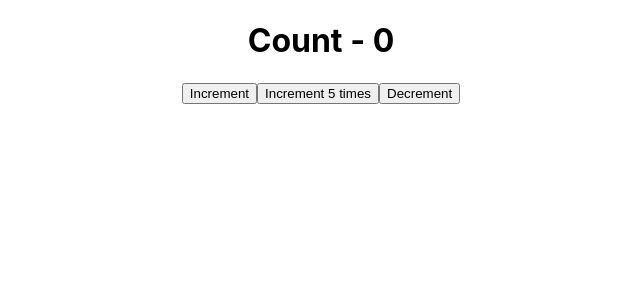
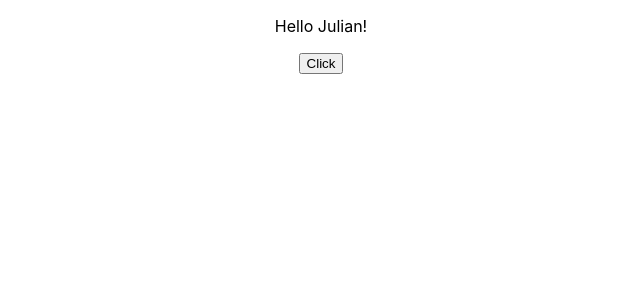
Before and after one commit to Julian-Bhardwaja/React_Tutorial, a React (Create React App) app: page / in a window 1280 px wide. Shown: the top 300 px of the page, without its empty margins (319-959 px from the left). Built offline with nearby package versions, Linux system fonts and the light colour scheme.

Commit message:
binding event handler

```diff
--- a/src/App.js
+++ b/src/App.js
@@ -1,6 +1,9 @@
 import './App.css';
 
+import ClassClick from './components/ClassClick';
 import Counter from './components/Counter';
+import EventBind from './components/EventBind';
+import FunctionClick from './components/FunctionClick';
 
 // import Hello from './components/Hello';
 // import Message from './components/Message';
@@ -15,7 +18,10 @@ function App() {
        <Hello name={'Bae'} age={19} />
        <Hello name={'Gura'} age={21} ><p>This is children props</p></Hello> */}
        {/* <Message /> */}
-       <Counter />
+       {/* <Counter /> */}
+       {/* <FunctionClick />
+       <ClassClick /> */}
+       <EventBind />
     </div>
   );
 }
--- /dev/null
+++ b/src/components/ClassClick.js
@@ -0,0 +1,16 @@
+import React, { Component } from 'react';
+
+class ClassClick extends Component {
+    handleClick = () => {
+        console.log('Class Click');
+    }
+    render() {
+        return (
+            <div>
+                <button onClick={this.handleClick}>Click me</button>
+            </div>
+        )
+    }
+}
+
+export default ClassClick
--- /dev/null
+++ b/src/components/EventBind.js
@@ -0,0 +1,29 @@
+import React, { Component } from 'react'
+
+class EventBind extends Component {
+    constructor(props) {
+        super(props);
+
+        this.state = {
+             message: 'Hello Julian!',
+        }
+    }
+
+    changeMessage = () => {
+        this.setState({
+            message: 'Goodbye Julian!'
+        })
+        console.log('click')
+    }
+
+    render() {
+        return (
+            <div>
+                <p>{this.state.message}</p>
+                <button onClick={this.changeMessage}>Click</button>
+            </div>
+        )
+    }
+}
+
+export default EventBind
--- /dev/null
+++ b/src/components/FunctionClick.js
@@ -0,0 +1,14 @@
+import React from 'react';
+
+const FunctionClick = () => {
+    const handleClick = () => {
+        console.log('Clicked!');
+    }
+    return (
+        <div>
+            <button onClick={handleClick}>Click me</button>
+        </div>
+    )
+}
+
+export default FunctionClick
```
Also changed, not shown: Note for React.txt.
